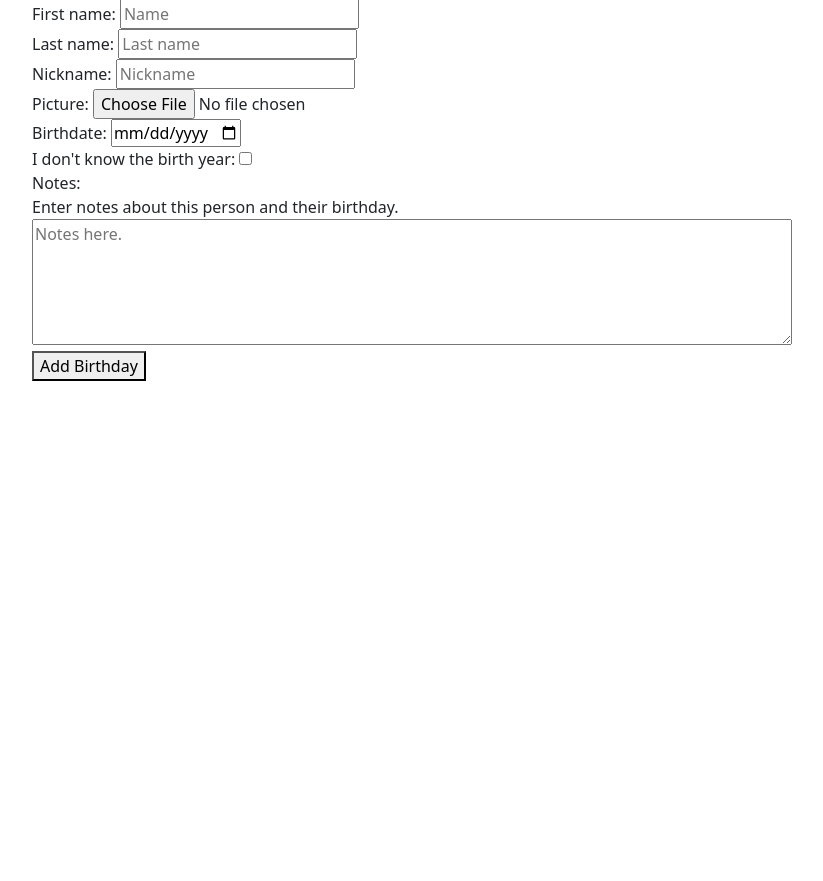
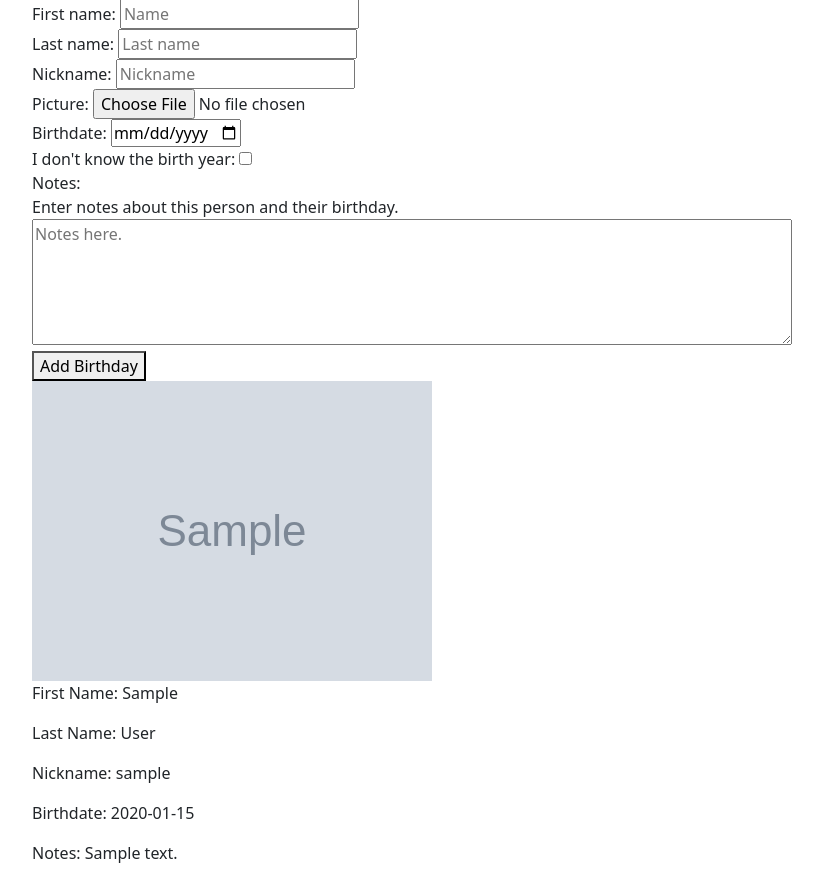
Before and after one commit to iz00/birthday-hub, a Django app: page / in a window 1280 px wide. Shown: the part 71-952 px from the top of the page, without its empty margins (50-873 px from the left). Before the commit the page ends 452 px from the top, so only its background shows below. Run offline with Django 5.2, Linux system fonts and the light colour scheme; a user stored in the database is signed in; tables that the repository leaves empty hold one stand-in row (values such as "Sample post"); grey boxes marked "Sample" are stand-in pictures.

Commit message:
Display birthdays in index HTML template through JavaScript

```diff
--- a/birthday_hub/static/birthday_hub/index.js
+++ b/birthday_hub/static/birthday_hub/index.js
@@ -15,6 +15,7 @@ async function loadBirthdays() {
 
         if (response.ok) {
             console.log(data);
+            displayBirthdays(data);
         } else {
             console.error(data);
         }
@@ -22,6 +23,27 @@ async function loadBirthdays() {
     } catch (e) {
         console.error(`Network error: ${e}.`);
     }
+}
+
+function displayBirthdays(birthdays) {
+    const container = document.querySelector('#birthdays');
+    container.innerHTML = '';
+
+    birthdays.forEach(birthday => {
+
+        const birthdayElement = document.createElement('div');
+
+        birthdayElement.innerHTML = `
+            <img src="${birthday.picture}" alt="Profile Picture">
+            <p>First Name: ${birthday.first_name}</p>
+            <p>Last Name: ${birthday.last_name || 'N/A'}</p>
+            <p>Nickname: ${birthday.nickname || 'N/A'}</p>
+            <p>Birthdate: ${birthday.birthdate}</p>
+            <p>Notes: ${birthday.notes || 'No notes available'}</p>
+        `;
+
+        container.appendChild(birthdayElement);
+    });
 }
 
 function addBirthday(event) {
--- a/birthday_hub/templates/birthday_hub/index.html
+++ b/birthday_hub/templates/birthday_hub/index.html
@@ -28,6 +28,10 @@
 
     </form>
 
+    <div id="birthdays">
+
+    </div>
+
 {% endblock %}
 
 {% block script %}
```
